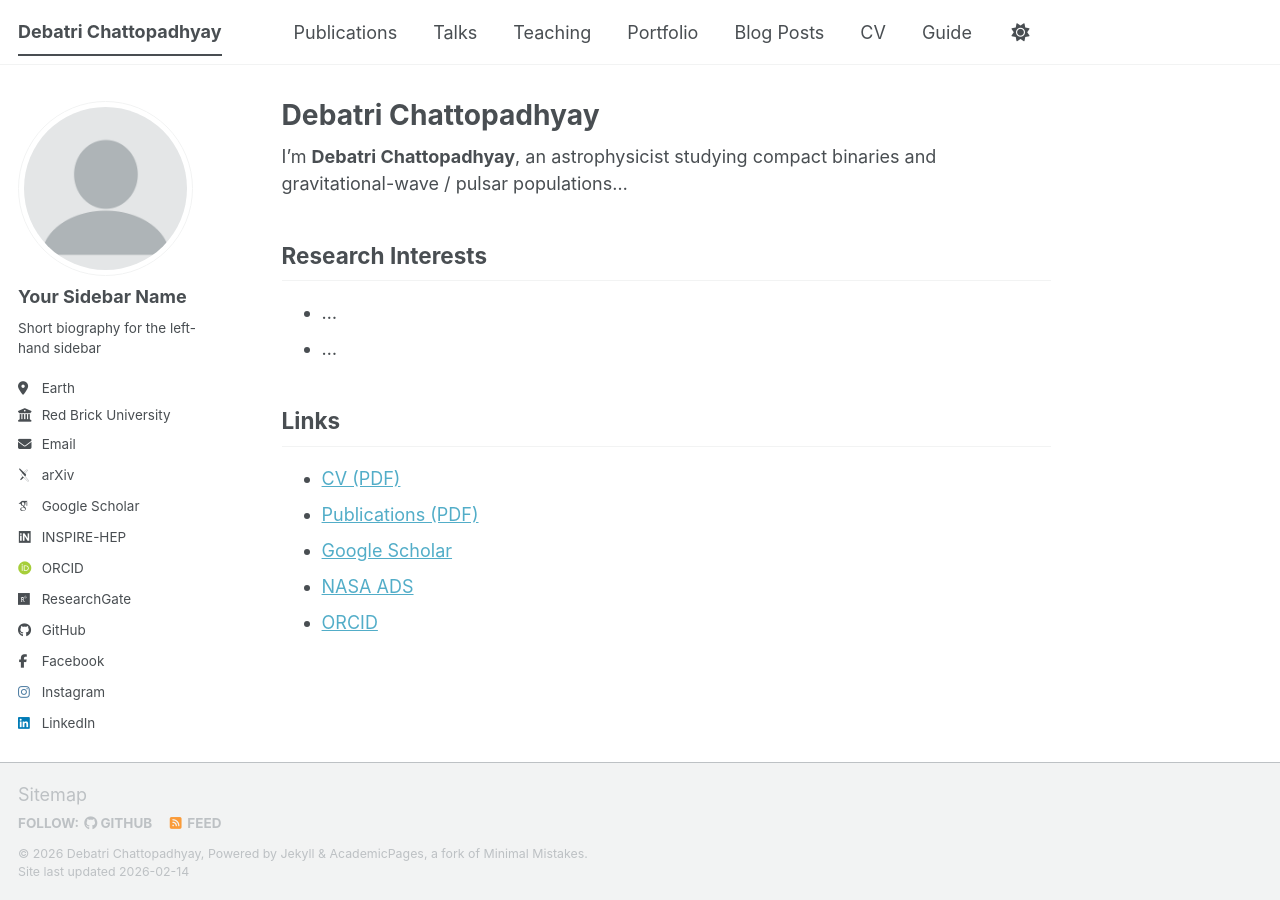
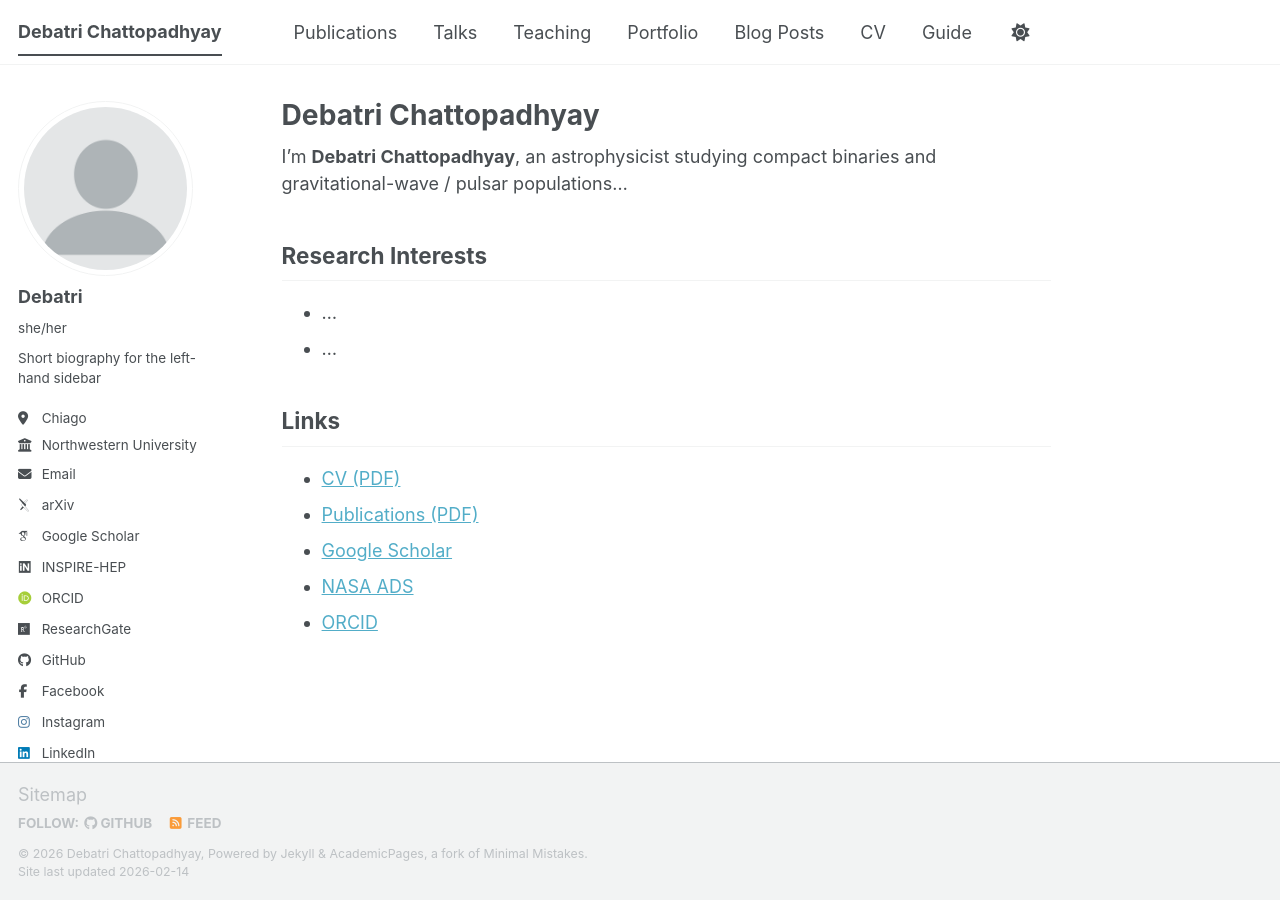
Before and after one commit to debatric/debatric.github.io, a Jekyll site: the page built from _pages/about.md, in a window 1280 px wide. Built offline with Jekyll 4.4.1, drawn with Linux system fonts in a browser that asks for light colours; some web fonts are replaced; a script bundle is joined from its source files by our own code; library files that are not in the unit come from our copies.

Commit message:
Update _config.yml

```diff
--- a/_config.yml
+++ b/_config.yml
@@ -31,13 +31,13 @@ repository  : "debatric/debatrich.github.io"
 author:
   # Biographic information
   avatar           : "profile.png"
-  name             : "Your Sidebar Name"
-  pronouns         : # example: "she/her"
+  name             : "Debatri"
+  pronouns         : "she/her"
   bio              : "Short biography for the left-hand sidebar"
-  location         : "Earth"
-  employer         : "Red Brick University"
+  location         : "Chiago"
+  employer         : "Northwestern University"
   uri              : # URL
-  email            : "none@example.org"
+  email            : "debatrich@gmail.com"
 
   # Academic websites
   #academia         : # URL
```
